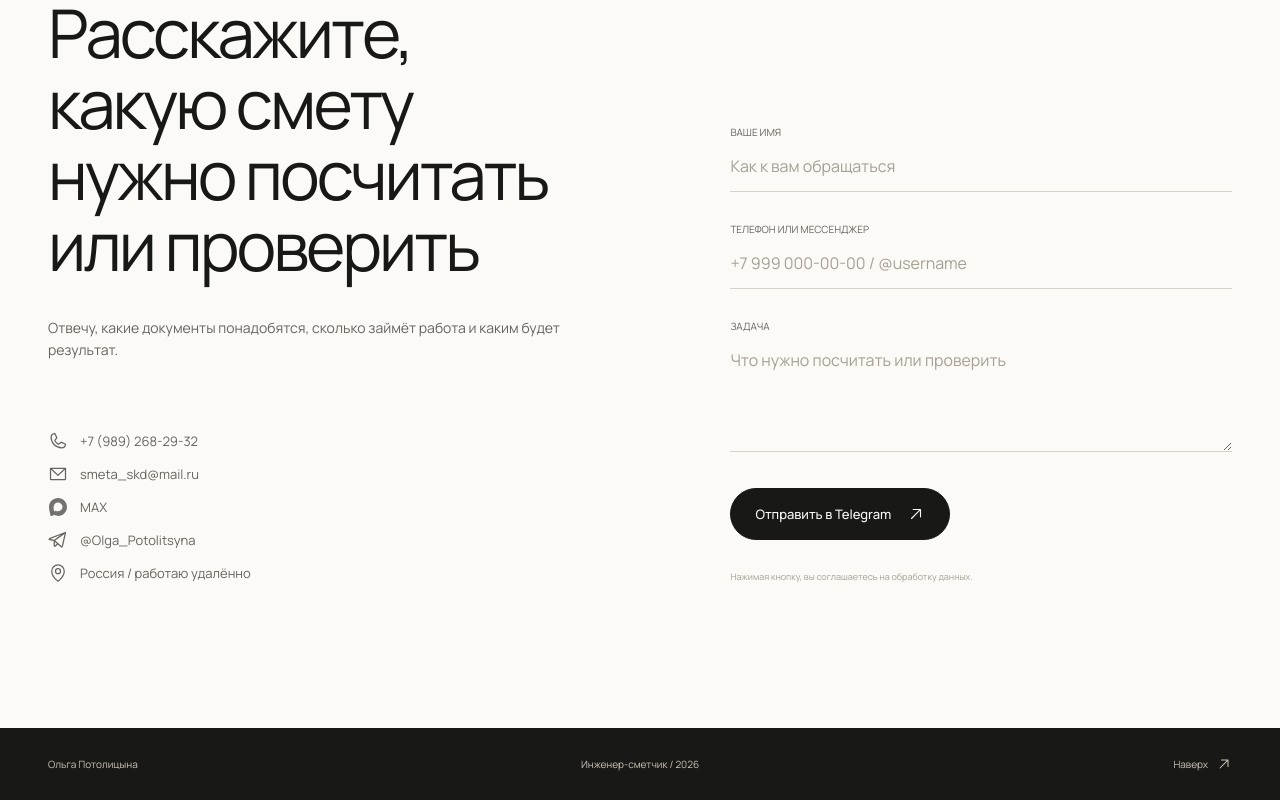
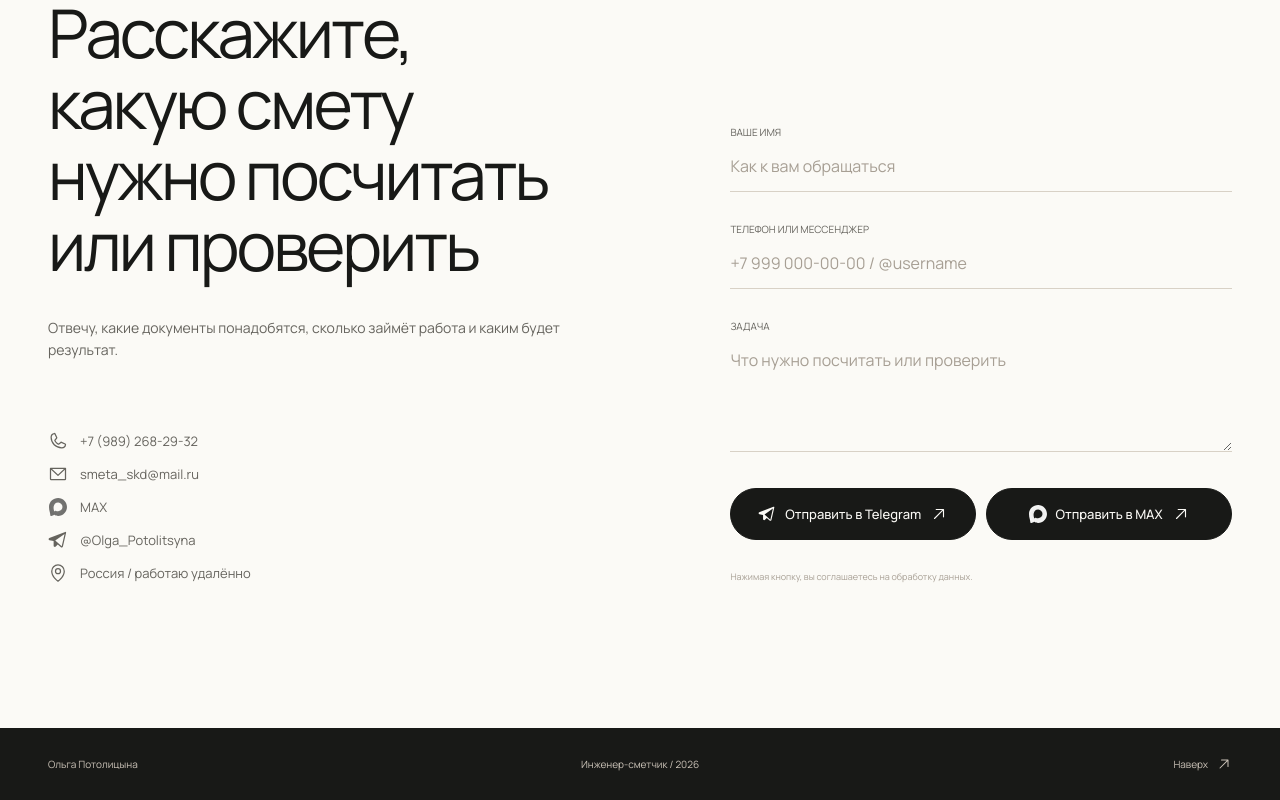
Before and after one commit to andrik268/smeta-olga, a React (Vite) app: page / in a window 1280 px wide. Shown: the part 7929-8729 px from the top of the page. Built offline with nearby package versions, Linux system fonts and the light colour scheme.

Commit message:
Use filled Telegram icons

```diff
--- a/src/App.jsx
+++ b/src/App.jsx
@@ -133,6 +133,7 @@ function App() {
 
   const handleSubmit = (event) => {
     event.preventDefault();
+    const channel = event.nativeEvent.submitter?.value || "telegram";
     const message = [
       "Здравствуйте, Ольга! Хочу получить экспресс-оценку сметы.",
       form.name && `Имя: ${form.name}`,
@@ -143,11 +144,13 @@ function App() {
       .join("\n");
 
     window.open(
-      `https://t.me/${telegramHandle}?text=${encodeURIComponent(message)}`,
+      channel === "max"
+        ? maxUrl
+        : `https://t.me/${telegramHandle}?text=${encodeURIComponent(message)}`,
       "_blank",
       "noopener,noreferrer",
     );
-    setFormState("sent");
+    setFormState(channel);
   };
 
   return (
@@ -189,7 +192,7 @@ function App() {
               <span>MAX</span>
             </a>
             <a className="menu-social-link" href={`https://t.me/${telegramHandle}`} target="_blank" rel="noreferrer">
-              <TelegramLogo className="social-icon" size={20} weight="regular" aria-hidden="true" />
+              <TelegramLogo className="social-icon" size={20} weight="fill" aria-hidden="true" />
               <span>Telegram</span>
             </a>
           </div>
@@ -372,7 +375,7 @@ function App() {
                 <a href={`tel:+${phoneDigits}`}><Phone size={20} weight="regular" />{phoneDisplay}</a>
                 <a href={`mailto:${email}`}><EnvelopeSimple size={20} weight="regular" />{email}</a>
                 <a href={maxUrl} target="_blank" rel="noreferrer"><span className="social-icon max-social-icon" aria-hidden="true" />MAX</a>
-                <a href={`https://t.me/${telegramHandle}`} target="_blank" rel="noreferrer"><TelegramLogo className="social-icon" size={20} weight="regular" aria-hidden="true" />@{telegramHandle}</a>
+                <a href={`https://t.me/${telegramHandle}`} target="_blank" rel="noreferrer"><TelegramLogo className="social-icon" size={20} weight="fill" aria-hidden="true" />@{telegramHandle}</a>
                 <span><MapPin size={20} weight="regular" />Россия / работаю удалённо</span>
               </div>
             </div>
@@ -389,10 +392,18 @@ function App() {
                 <span>Задача</span>
                 <textarea name="message" value={form.message} onChange={handleFormChange} placeholder="Что нужно посчитать или проверить" rows="4" />
               </label>
-              <button className="button button--dark form-submit" type="submit">
-                {formState === "sent" ? "Telegram открыт" : "Отправить в Telegram"}
-                <ArrowUpRight size={18} />
-              </button>
+              <div className="form-actions">
+                <button className="button button--dark form-submit" type="submit" name="channel" value="telegram">
+                  <TelegramLogo className="button-social-icon" size={18} weight="fill" aria-hidden="true" />
+                  {formState === "telegram" ? "Telegram открыт" : "Отправить в Telegram"}
+                  <ArrowUpRight size={18} />
+                </button>
+                <button className="button button--dark form-submit" type="submit" name="channel" value="max">
+                  <img className="button-social-icon button-max-icon" src="/icons/max-official.svg" alt="" width="18" height="18" />
+                  {formState === "max" ? "MAX открыт" : "Отправить в MAX"}
+                  <ArrowUpRight size={18} />
+                </button>
+              </div>
               <small>Нажимая кнопку, вы соглашаетесь на обработку данных.</small>
             </form>
           </div>
--- a/src/styles.css
+++ b/src/styles.css
@@ -179,6 +179,21 @@ p {
 .button--dark:hover {
   color: var(--ink);
   background: transparent;
+}
+
+.button-social-icon {
+  display: block;
+  width: 18px;
+  height: 18px;
+  flex: 0 0 auto;
+}
+
+.button-max-icon {
+  filter: brightness(0) invert(1);
+}
+
+.button--dark:hover .button-max-icon {
+  filter: none;
 }
 
 .text-link {
@@ -928,9 +943,18 @@ p {
   color: var(--muted);
 }
 
+.form-actions {
+  display: grid;
+  grid-template-columns: repeat(2, minmax(0, 1fr));
+  gap: 10px;
+  margin-top: 6px;
+}
+
 .form-submit {
-  width: fit-content;
-  margin-top: 6px;
+  width: 100%;
+  min-width: 0;
+  padding: 0 16px;
+  gap: 9px;
 }
 
 .contact-form small {
@@ -1187,6 +1211,10 @@ p {
     padding-top: 0;
   }
 
+  .form-actions {
+    grid-template-columns: 1fr;
+  }
+
   .process-row {
     min-height: 0;
     grid-template-columns: 32px 1fr;
```
